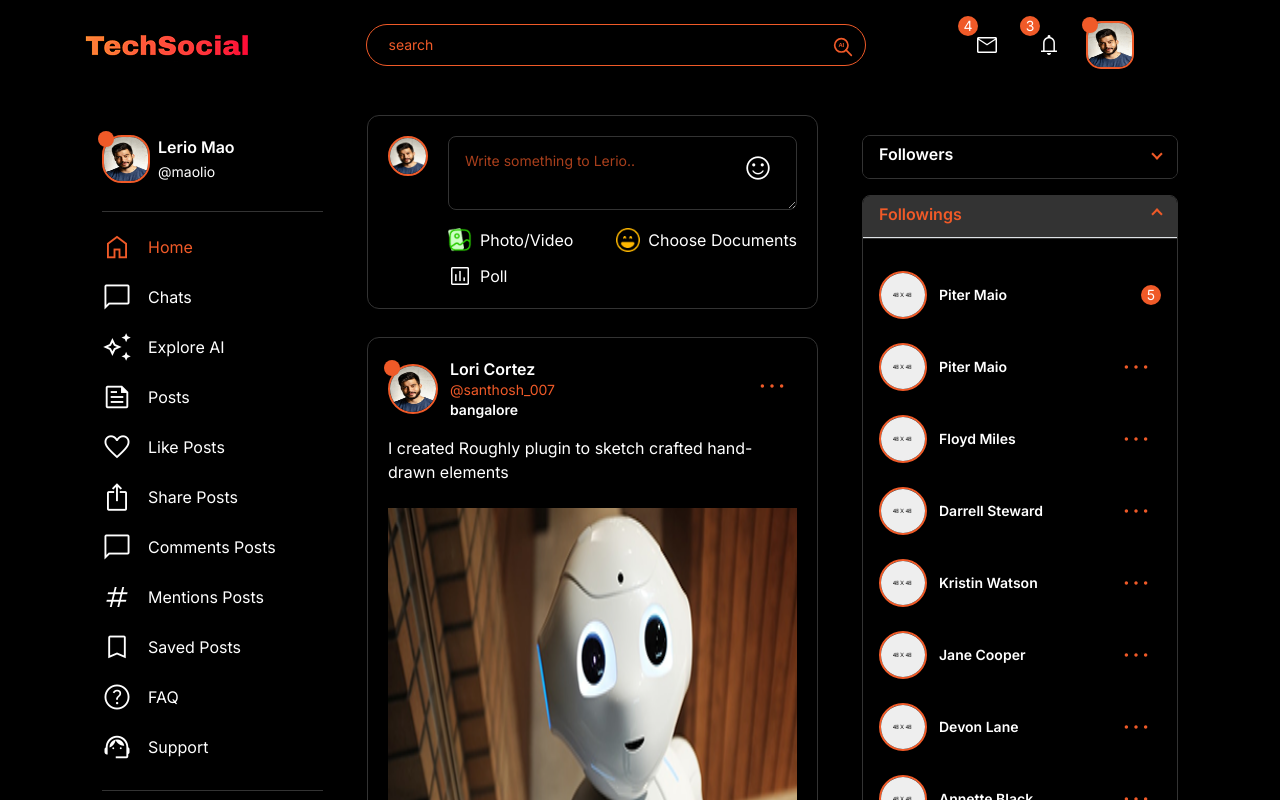
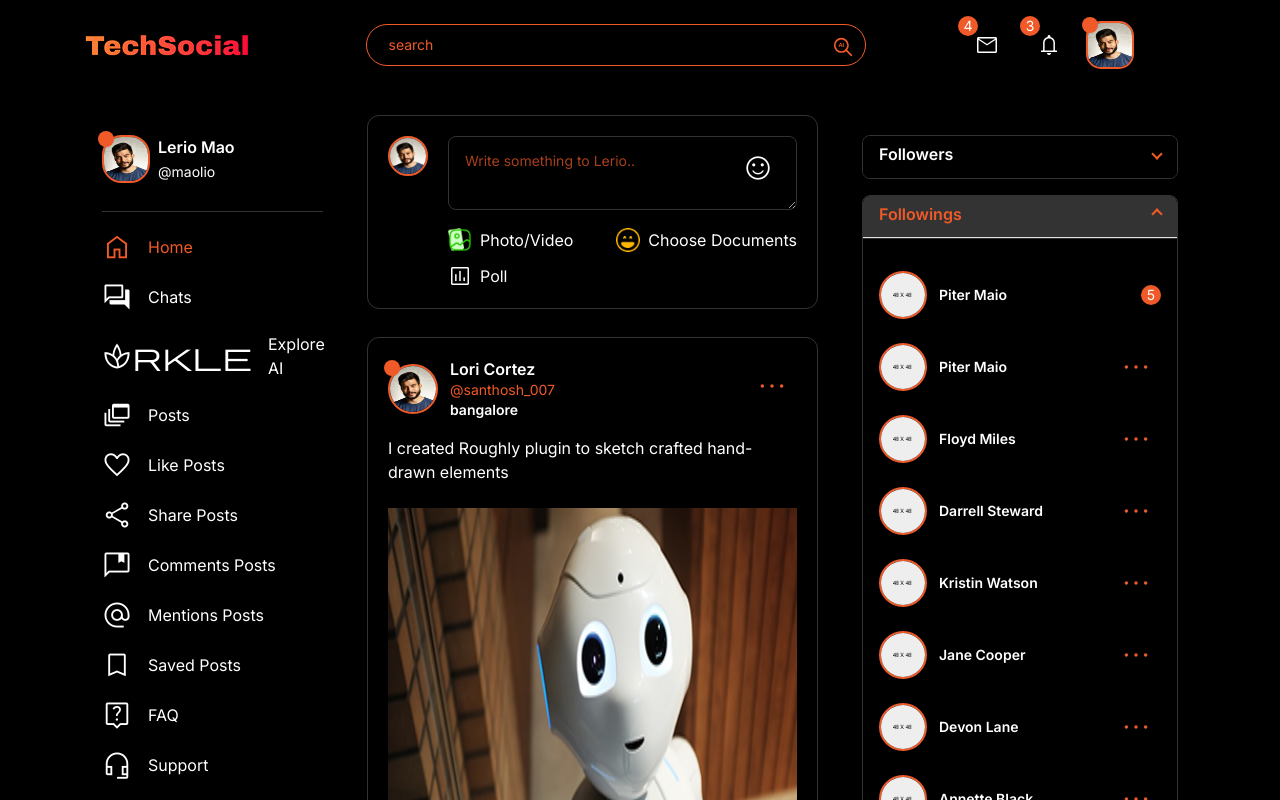
Before and after one commit to santhosh2002m/tech-social-app, a Next.js app: page / in a window 1280 px wide. Shown: the top 800 px of the page. Built offline with nearby package versions, Linux system fonts and the light colour scheme; a web font is replaced by a local one.

Commit message:
sidebar updated

```diff
--- a/data/sidbarData.ts
+++ b/data/sidbarData.ts
@@ -23,15 +23,15 @@ export const friendLeftMenu = [
 ];
 
 export const homeLeftMenu = [
-  ["home", "Home", "/"], // Unchanged, 'home' is clear and standard
-  ["chat_bubble", "Chats", "/chats"], // 'chat_bubble' is more specific to messaging than 'chat'
-  ["auto_awesome", "Explore AI", "/explore-ai"], // 'auto_awesome' conveys AI's innovative nature
-  ["feed", "Posts", "/posts"], // 'feed' better represents a social media post stream
-  ["favorite", "Like Posts", "/liked-posts"], // 'favorite' is more emotive and specific for likes
-  ["ios_share", "Share Posts", "/shared-posts"], // 'ios_share' is a modern share icon
-  ["chat_bubble_outline", "Comments Posts", "/commented-posts"], // 'chat_bubble_outline' fits comments well
-  ["tag", "Mentions Posts", "/mentioned-posts"], // 'tag' is concise and relevant for mentions
-  ["bookmark", "Saved Posts", "/saved-posts"], // 'bookmark' is more precise for saved content
-  ["help_outline", "FAQ", "/faq"], // 'help_outline' is cleaner and more modern for FAQ
-  ["support_agent", "Support", "/support"], // 'support_agent' implies direct help or contact
+  ["home", "Home", "/"], // Kept 'home' as it's universally clear
+  ["forum", "Chats", "/chats"], // 'forum' suggests interactive messaging
+  ["sparkle", "Explore AI", "/explore-ai"], // 'sparkle' evokes AI's innovative magic
+  ["dynamic_feed", "Posts", "/posts"], // 'dynamic_feed' emphasizes a lively post stream
+  ["favorite_border", "Like Posts", "/liked-posts"], // 'favorite_border' is a sleek, modern like icon
+  ["share", "Share Posts", "/shared-posts"], // Reverted to 'share' for simplicity and recognition
+  ["comment_bank", "Comments Posts", "/commented-posts"], // 'comment_bank' is specific to comment storage
+  ["alternate_email", "Mentions Posts", "/mentioned-posts"], // Reverted to 'alternate_email' for mention clarity
+  ["bookmark_border", "Saved Posts", "/saved-posts"], // 'bookmark_border' is a cleaner saved icon
+  ["live_help", "FAQ", "/faq"], // 'live_help' implies active FAQ support
+  ["headset_mic", "Support", "/support"], // 'headset_mic' suggests direct, personal support
 ];
```
